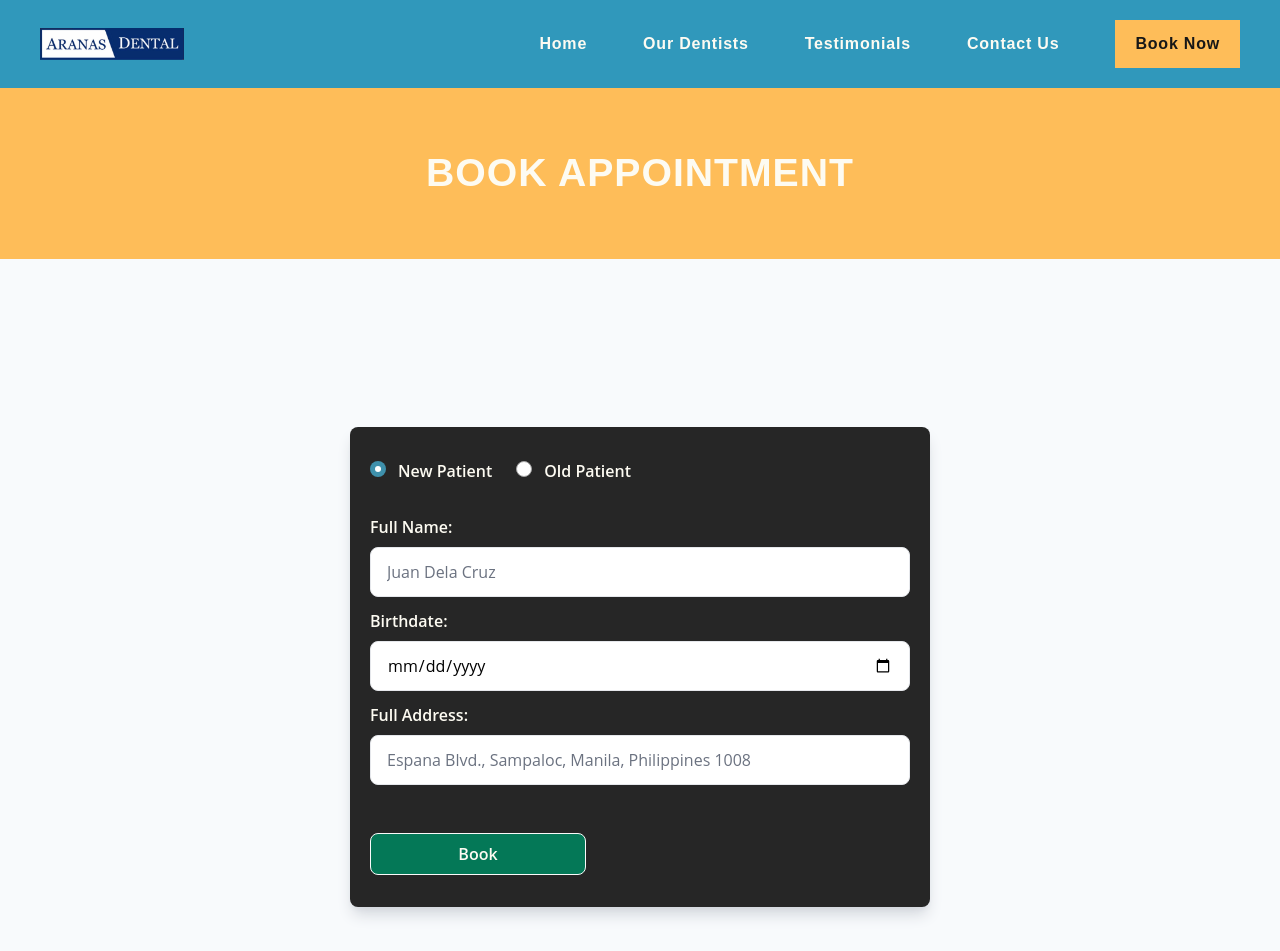
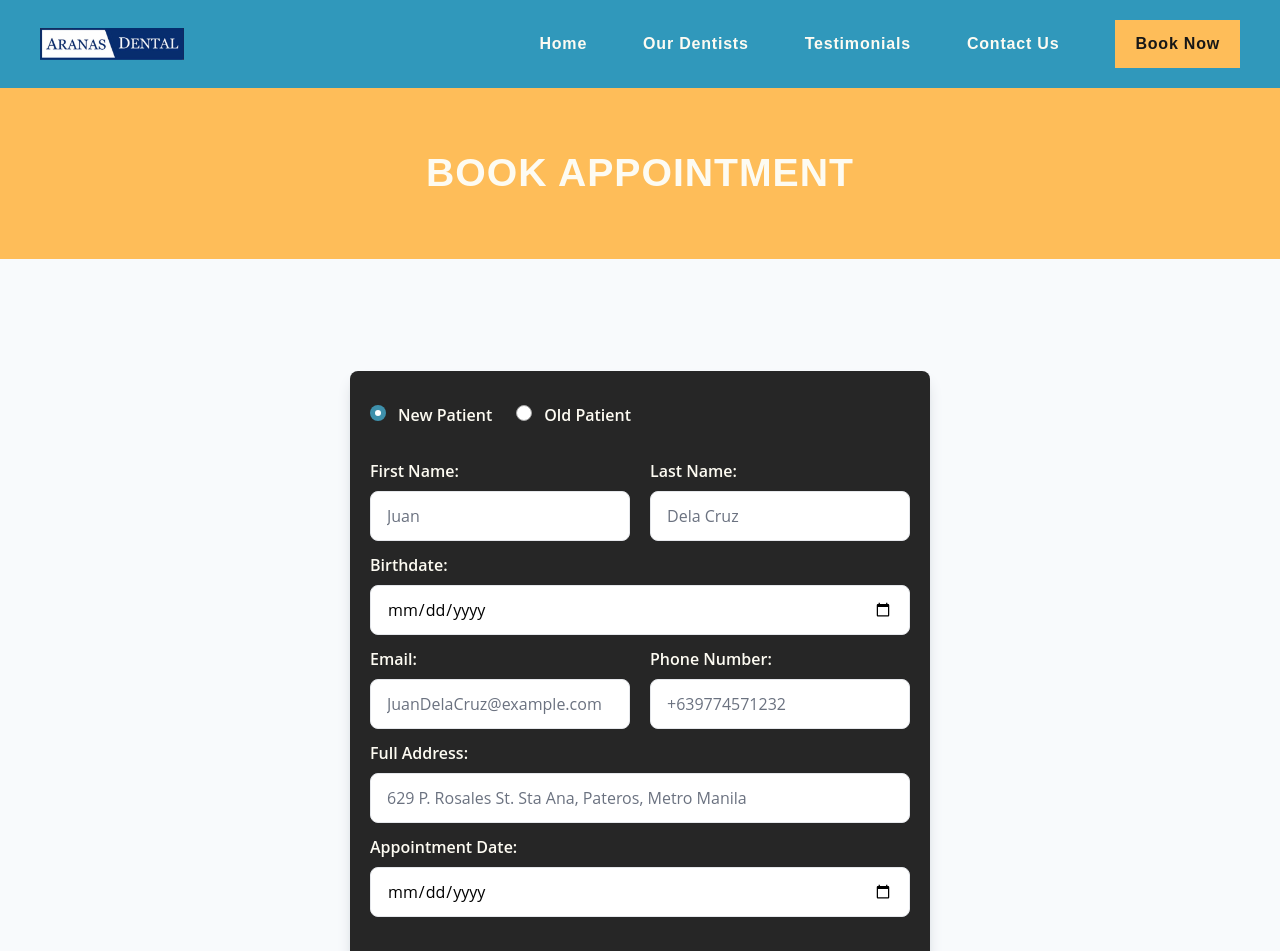
Before and after one commit to Gurlly/aranas-dental, a Next.js app: page /book in a window 1280 px wide. Shown: the top 951 px of the page. Built offline with nearby package versions, Linux system fonts and the light colour scheme.

Commit message:
Appointment booking form is fix. Back-end on progress...

```diff
--- a/models/patient.js
+++ b/models/patient.js
@@ -12,31 +12,25 @@ const PatientSchema = new Schema(
     },
     dateOfBirth: {
       type: Date,
-      required: true,
+      required: false,
     },
     email: {
       type: String,
-      required: true,
+      required: false,
       unique: true,
     },
     phone: {
       type: String,
-      required: true,
+      required: false,
     },
     address: {
-      street: String,
-      city: String,
-      state: String,
-      zip: String,
+      type: String,
+      required: false,
     },
-    medicalHistory: {
-      type: String,
-    },
-    appointmentDates: [
-      {
-        type: Date,
-      },
-    ],
+    appointmentSchedule: {
+      type: Date,
+      required: true,
+    }
   },
   {
     timestamps: true,
--- a/src/app/api/patients/route.js
+++ b/src/app/api/patients/route.js
@@ -1,4 +1,4 @@
-import { NextResponse } from "next/server"
+import { NextResponse } from "next/server";
 import connect from "@utils/database";
 import Patient from "@models/patient";
 
@@ -6,10 +6,24 @@ export const GET = async () => {
   try {
     await connect();
     const patients = await Patient.find();
-        return new NextResponse(JSON.stringify(patients), {status: 200});
-    } catch(err) {
+    return new NextResponse.json(patients, { status: 200 });
+  } catch (err) {
     return new NextResponse(`Error in fetching the patients ${err.message}`, {
       status: 500,
-        })
+    });
   }
+};
+
+export const POST = async (req) => {
+  try {
+    await connect();
+    const data = await req.json();
+    const newPatient = new Patient(data);
+    await newPatient.save();
+    return new NextResponse.json({ message: 'Patient added successfully' }, { status: 200 });
+  } catch (e) {
+    return new NextResponse(`Error creating new patient: ${e.message}`, {
+      status: 500,
+    });
   }
+};
--- a/src/app/components/BookForm.jsx
+++ b/src/app/components/BookForm.jsx
@@ -1,14 +1,52 @@
 "use client";
 
-import {React, useState} from "react";
+import { React, useState } from "react";
+import useRouter from "next/router";
 
 export const BookForm = () => {
+
+  const router = useRouter;
+
   const [patientType, setPatientType] = useState(true); // true = new patient; false = old patient
+
+  const [formData, setFormData] = useState({
+    firstName: "",
+    lastName: "",
+    dateOfBirth: "",
+    email: "",
+    phone: "",
+    address: "",
+    appointmentSchedule: "",
+  });
+
+  const handleChange = (e) => {
+    setFormData({
+      ...formData,
+      [e.target.name]: e.target.value,
+    });
+  };
+
+  const handleSubmit = async (e) => {
+    e.preventDefault();
+    try {
+      const response = await fetch("/api/patients", {
+        method: POST,
+        headers: {
+          "Content-Type": "application/json",
+        },
+        body: JSON.stringify(formData),
+      });
+      if (response.ok) {
+        router.push('/');
+      }
+    } catch (err) {
+      alert(`Failed to add patient ${err.message}`);
+    }
+  };
 
   return (
     <form
-      action="/"
-      method="POST"
+      onSubmit={handleSubmit}
       className="w-full md:w-4/6 xl:w-3/6 shadow-lg shadow-gray-300 px-5 py-8 bg-neutral-800 rounded-lg"
     >
       <div className="flex gap-x-6 mb-8">
@@ -48,62 +86,149 @@ export const BookForm = () => {
         </div>
       </div>
       <div>
-        <div className="min-w-full mb-3">
+        <section className="min-w-full mb-3 flex gap-x-5">
+          <div className="flex-1">
             <label
-            htmlFor="name"
+              htmlFor="firstName"
               className="block text-info font-semibold text-sm lg:text-base mb-2"
             >
-            Full Name:
+              First Name:
             </label>
             <input
               type="text"
-            id="name"
-            name="mame"
-            className="py-3 px-4 block w-full border-gray-200 rounded-lg text-sm lg:text-base focus:border-primary focus:ring-prborder-primary"
-            placeholder="Juan Dela Cruz"
-            minLength={10}
+              id="firstName"
+              name="firstName"
+              className="py-3 px-4 w-full border-gray-200 rounded-lg text-sm lg:text-base focus:border-primary focus:ring-prborder-primary"
+              placeholder="Juan"
+              value={formData.firstName}
+              onChange={handleChange}
               required
             />
           </div>
-        <div className="min-w-full mb-3">
+          <div className="flex-1">
             <label
-            htmlFor="appointmentDate"
+              htmlFor="lastName"
+              className="block text-info font-semibold text-sm lg:text-base mb-2"
+            >
+              Last Name:
+            </label>
+            <input
+              type="text"
+              id="lastName"
+              name="lastName"
+              className="py-3 px-4 w-full border-gray-200 rounded-lg text-sm lg:text-base focus:border-primary focus:ring-prborder-primary"
+              placeholder="Dela Cruz"
+              value={formData.lastName}
+              onChange={handleChange}
+              required
+            />
+          </div>
+        </section>
+        <section className="min-w-full mb-3">
+          <label
+            htmlFor="dateOfBirth"
             className="block text-info font-semibold text-sm lg:text-base mb-2"
           >
             Birthdate:
           </label>
           <input
             type="date"
-            id="appointmentDate"
-            name="appointmentDate"
+            id="dateOfBirth"
+            name="dateOfBirth"
+            value={formData.dateOfBirth}
+            onChange={handleChange}
             className="py-3 px-4 block w-full border-gray-200 rounded-lg text-sm lg:text-base focus:border-primary focus:ring-prborder-primary"
             required
           />
+        </section>
+        {patientType === true ? (
+          <>
+            <section className="min-w-full mb-3 flex gap-x-5">
+              <div className="flex-1">
+                <label
+                  htmlFor="email"
+                  className="block text-info font-semibold text-sm lg:text-base mb-2"
+                >
+                  Email:
+                </label>
+                <input
+                  type="email"
+                  id="email"
+                  name="email"
+                  className="py-3 px-4 w-full border-gray-200 rounded-lg text-sm lg:text-base focus:border-primary focus:ring-prborder-primary"
+                  placeholder="JuanDelaCruz@example.com"
+                  value={formData.email}
+                  onChange={handleChange}
+                  minLength={10}
+                  required
+                />
               </div>
-        {patientType ? (
-          <div className="min-w-full mb-3">
+              <div className="flex-1">
                 <label
-              htmlFor="fullAddress"
+                  htmlFor="phone"
+                  className="block text-info font-semibold text-sm lg:text-base mb-2"
+                >
+                  Phone Number:
+                </label>
+                <input
+                  type="tel"
+                  id="phone"
+                  name="phone"
+                  className="py-3 px-4 w-full border-gray-200 rounded-lg text-sm lg:text-base focus:border-primary focus:ring-prborder-primary"
+                  placeholder="+639774571232"
+                  value={formData.phone}
+                  onChange={handleChange}
+                  maxLength={13}
+                  minLength={13}
+                  required
+                />
+              </div>
+            </section>
+            <section className="min-w-full mb-3">
+              <label
+                htmlFor="address"
                 className="block text-info font-semibold text-sm lg:text-base mb-2"
               >
                 Full Address:
               </label>
               <input
                 type="text"
-              id="fullAddress"
-              name="fullAddress"
-              className="py-3 px-4 block w-full border-gray-200 rounded-lg text-sm lg:text-base focus:border-primary focus:ring-prborder-primary"
-              minLength={20}
-              placeholder="Espana Blvd., Sampaloc, Manila, Philippines 1008"
+                id="address"
+                name="address"
+                className="py-3 px-4 w-full border-gray-200 rounded-lg text-sm lg:text-base focus:border-primary focus:ring-prborder-primary"
+                minLength={10}
+                value={formData.address}
+                onChange={handleChange}
+                placeholder="629 P. Rosales St. Sta Ana, Pateros, Metro Manila"
                 required
               />
-          </div>
-        ) : null}
+            </section>
+          </>
+        ) : (
+          <div></div>
+        )}
+        <section className="min-w-full">
+          <label
+            htmlFor="appointmentSchedule"
+            className="block text-info font-semibold text-sm lg:text-base mb-2"
+          >
+            Appointment Date:
+          </label>
+          <input
+            type="date"
+            id="appointmentSchedule"
+            name="appointmentSchedule"
+            value={formData.appointmentSchedule}
+            onChange={handleChange}
+            className="py-3 px-4 block w-full border-gray-200 rounded-lg text-sm lg:text-base focus:border-primary focus:ring-prborder-primary"
+            required
+          />
+        </section>
         <button
           type="submit"
           className="min-w-36 w-2/5 border border-zinc-50 px-5 py-2 mt-9 bg-emerald-700 hover:bg-emerald-600 rounded-lg text-info font-semibold text-sm lg:text-base transition-colors "
         >
-          Book
+          Submit
         </button>
       </div>
     </form>
```
Lines whose indentation alone changed are shown as unchanged.
